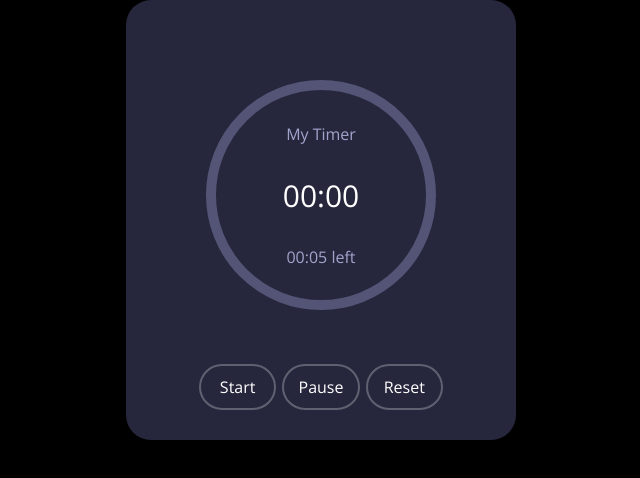
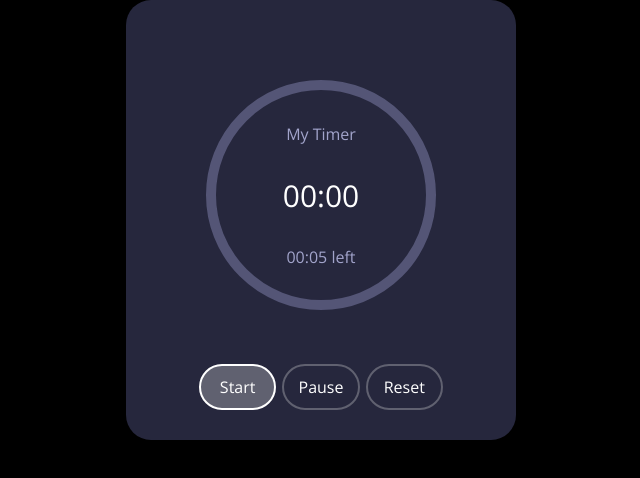
Before and after one commit to stefansmiljic/react-timer-component, a React (Create React App) app in the folder timer/: page / in a window 1280 px wide. In both pictures the pointer is over the button "Start". Shown: the top 478 px of the page, without its empty margins (319-959 px from the left). Built offline with nearby package versions, Linux system fonts and the light colour scheme.

Commit message:
Minor button style changes

```diff
--- a/timer/src/Timer.module.css
+++ b/timer/src/Timer.module.css
@@ -45,6 +45,13 @@ body{
     margin-top: 40px;
 }
 
+.timer_controls button:hover
+{
+    border-color: #ffffff;
+    background-color: #606170;
+    transition: 0.3s;
+}
+
 .timer_text{
     color:#ffffff;
     font-size: 30px;
```
